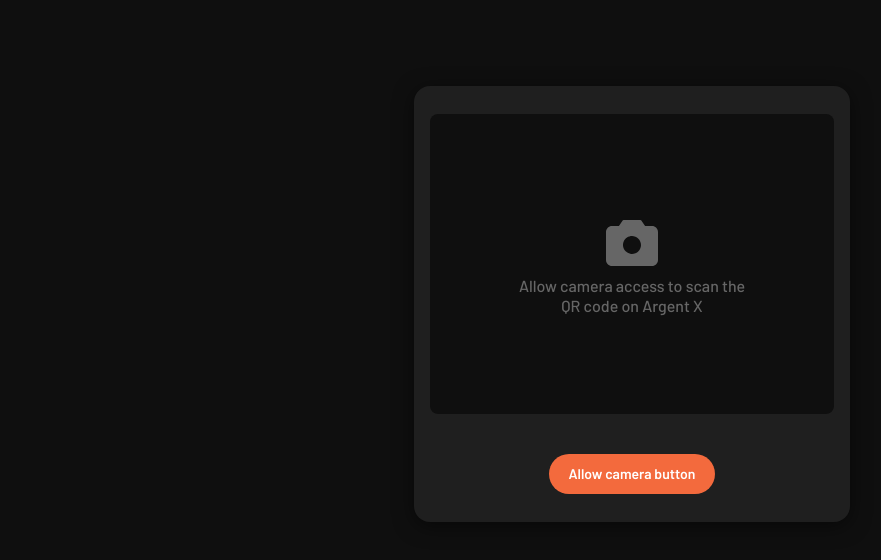
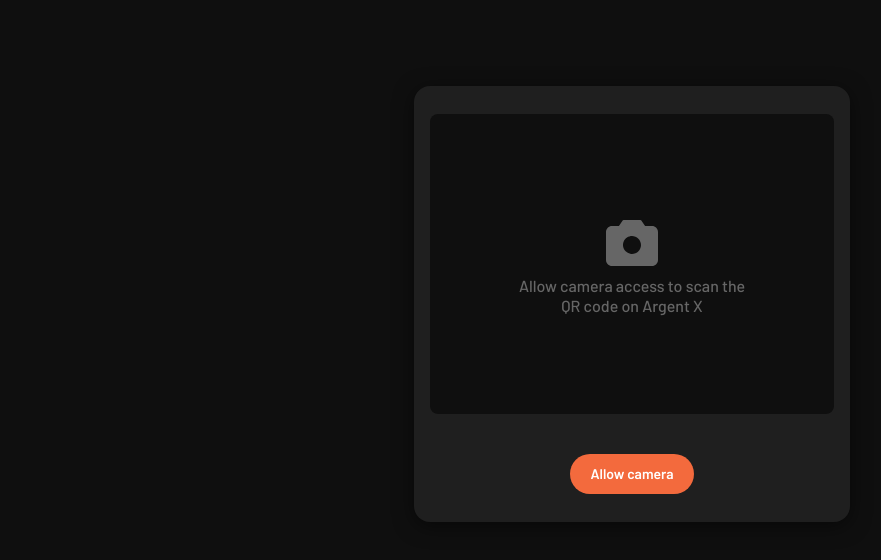
Before and after one commit to argentlabs/x-airgap, a plain HTML site: page index.html in a window 1280 px wide. Shown: the part 96-656 px from the top of the page, without its empty margins (8-889 px from the left). Drawn offline with Linux system fonts and the light colour scheme.

Commit message:
fix: allow camera copy

```diff
--- a/index.html
+++ b/index.html
@@ -47,7 +47,7 @@
               id="cameraPermissionbutton"
               class="card-button primary-button"
             >
-              <span class="primary-button-text">Allow camera button</span>
+              <span class="primary-button-text">Allow camera</span>
             </button>
           </footer>
         </div>
```
